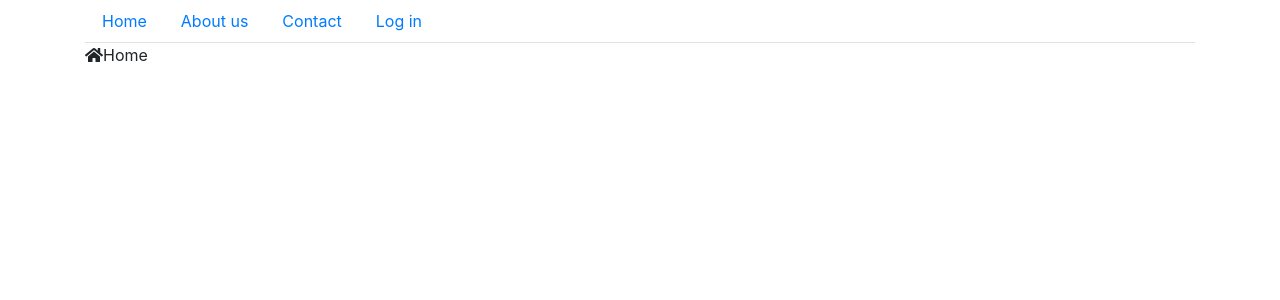
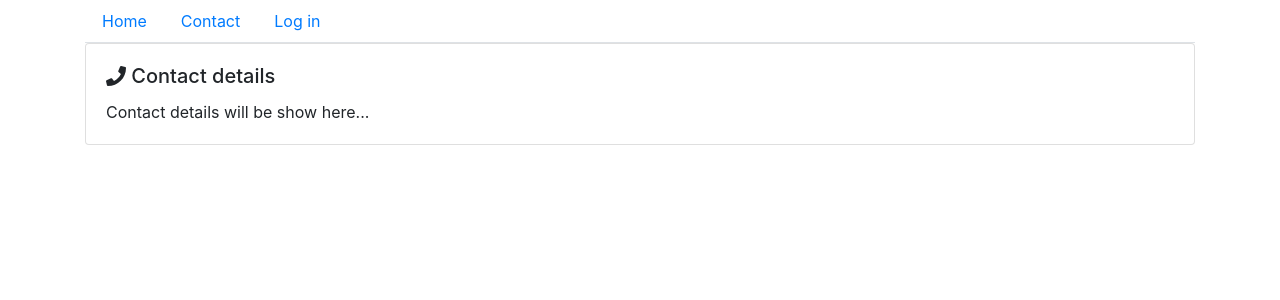
Before and after one commit to MilijanaM/aplikacija, a React (Create React App) app in the folder front-end3/: page /#/contact in a window 1280 px wide. Before the commit this address led to /#/. Shown: the top 300 px of the page. Built offline with nearby package versions, Linux system fonts and the light colour scheme.

Commit message:
075 - React - rutiranje HashRouter

```diff
--- a/front-end3/package.json
+++ b/front-end3/package.json
@@ -12,7 +12,6 @@
     "@testing-library/user-event": "^7.1.2",
     "@types/jest": "^24.0.0",
     "@types/node": "^12.0.0",
-    "@types/react": "^16.9.0",
     "@types/react-dom": "^16.9.0",
     "bootstrap": "^4.5.0",
     "jquery": "^3.5.1",
@@ -20,6 +19,7 @@
     "react": "^16.13.1",
     "react-bootstrap": "^1.0.1",
     "react-dom": "^16.13.1",
+    "react-router-dom": "^5.2.0",
     "react-scripts": "3.4.1",
     "typescript": "~3.7.2"
   },
@@ -42,5 +42,9 @@
       "last 1 firefox version",
       "last 1 safari version"
     ]
+  },
+  "devDependencies": {
+    "@types/react": "^16.9.35",
+    "@types/react-router-dom": "^5.1.5"
   }
 }
--- /dev/null
+++ b/front-end3/src/components/AdminLoginPage/AdminLoginPage.tsx
@@ -0,0 +1,28 @@
+import React from 'react';
+import { FontAwesomeIcon } from '@fortawesome/react-fontawesome';
+import { faSignInAlt } from '@fortawesome/free-solid-svg-icons';
+import { Container, Card } from 'react-bootstrap';
+
+export default class AdminLoginPage extends React.Component{
+
+    render(){
+        return(
+        <Container>
+            <Card>
+               <Card.Body>
+                   <Card.Title>
+                   <FontAwesomeIcon icon={faSignInAlt}/> Admin Login
+                   </Card.Title>
+                   <Card.Text>
+                       ... the form will be shown here...
+                   </Card.Text>
+               </Card.Body>
+            </Card>
+
+
+        </Container>
+        );
+    }
+
+
+}
--- /dev/null
+++ b/front-end3/src/components/ContactPage/ContactPage.tsx
@@ -0,0 +1,28 @@
+import React from 'react';
+import { FontAwesomeIcon } from '@fortawesome/react-fontawesome';
+import { faPhone } from '@fortawesome/free-solid-svg-icons';
+import { Container, Card } from 'react-bootstrap';
+
+export default class ContactPage extends React.Component{
+
+    render(){
+        return(
+        <Container>
+            <Card>
+               <Card.Body>
+                   <Card.Title>
+                   <FontAwesomeIcon icon={faPhone}/> Contact details
+                   </Card.Title>
+                   <Card.Text>
+                       Contact details will be show here...
+                   </Card.Text>
+               </Card.Body>
+            </Card>
+
+
+        </Container>
+        );
+    }
+
+
+}
--- a/front-end3/src/components/App/App.tsx
+++ b/front-end3/src/components/HomePage/HomePage.tsx
@@ -1,5 +1,4 @@
 import React from 'react';
-import './App.css';
 import {Container} from 'react-bootstrap';
 import 'jquery/dist/jquery.js';
 import 'popper.js/dist/popper.js';
@@ -10,7 +9,7 @@
 import { MainMenu } from '../MainMenu/MainMenu';
 
 
-function App() {
+function HomePage() {
   return (
 
     <Container>
@@ -21,4 +20,4 @@
   );
 }
 
-export default App;
+export default HomePage;
--- a/front-end3/src/components/MainMenu/MainMenu.tsx
+++ b/front-end3/src/components/MainMenu/MainMenu.tsx
@@ -1,5 +1,7 @@
 import React from 'react';
 import { Nav, Container } from 'react-bootstrap';
+import { HashRouter, Link } from 'react-router-dom';
+
 
 export class MainMenuItem{
     text: string = '';
@@ -44,14 +46,18 @@
        return (
            <Container>
                 <Nav variant="tabs">
+                    <HashRouter>
                     {this.state.items.map(this.makeNavLink) }
+                    </HashRouter>
                 </Nav>
             </Container>
        );
    }
    private makeNavLink(item: MainMenuItem){
     return(
-    <Nav.Link href={item.link}>{item.text}</Nav.Link>
+    <Link to = {item.link} className="nav-link">
+        {item.text}
+    </Link>
     );
    };
 }
--- a/front-end3/src/index.tsx
+++ b/front-end3/src/index.tsx
@@ -1,23 +1,33 @@
 import React from 'react';
 import ReactDOM from 'react-dom';
 import './index.css';
-import App from './components/App/App';
+import HomePage from './components/HomePage/HomePage';
 import * as serviceWorker from './serviceWorker';
 import 'bootstrap/dist/css/bootstrap.min.css';
 import { MainMenu, MainMenuItem } from './components/MainMenu/MainMenu';
+import {HashRouter, Switch, Route} from 'react-router-dom';
+import ContactPage from './components/ContactPage/ContactPage';
+import AdminLoginPage from './components/AdminLoginPage/AdminLoginPage';
 
 const menuItems = [
    new MainMenuItem("Home", "/"),
-   new MainMenuItem("About us", "/page/about-us"),
    new MainMenuItem("Contact", "/contact/"),
-   new MainMenuItem("Log in", "/user/login/"),
+   new MainMenuItem("Log in", "/admin/login/"),
 
 ];
 
 ReactDOM.render(
   <React.StrictMode>
     <MainMenu items={menuItems}></MainMenu>
-    <App />
+    <HashRouter>
+     <Switch>
+       <Route exact path="/" component={HomePage}/>
+       <Route exact path="/contact" component={ContactPage}/>
+       <Route exact path="/admin/login" component={AdminLoginPage}/>
+
+     </Switch>
+
+    </HashRouter>
   </React.StrictMode>,
   document.getElementById('root')
 );
```
Also changed, not shown: front-end3/src/components/App/App.css (deleted), 2 other files (tests, documents, lock files or other folders).
